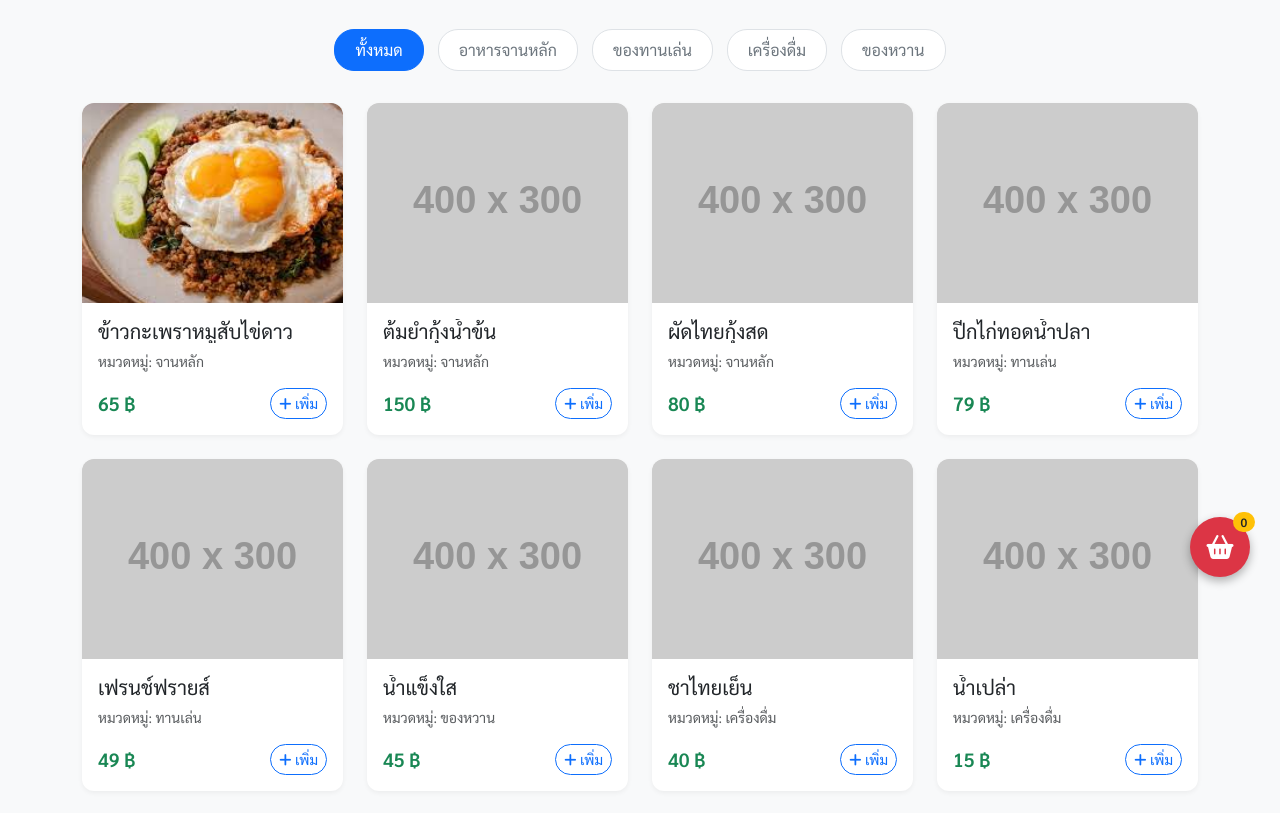
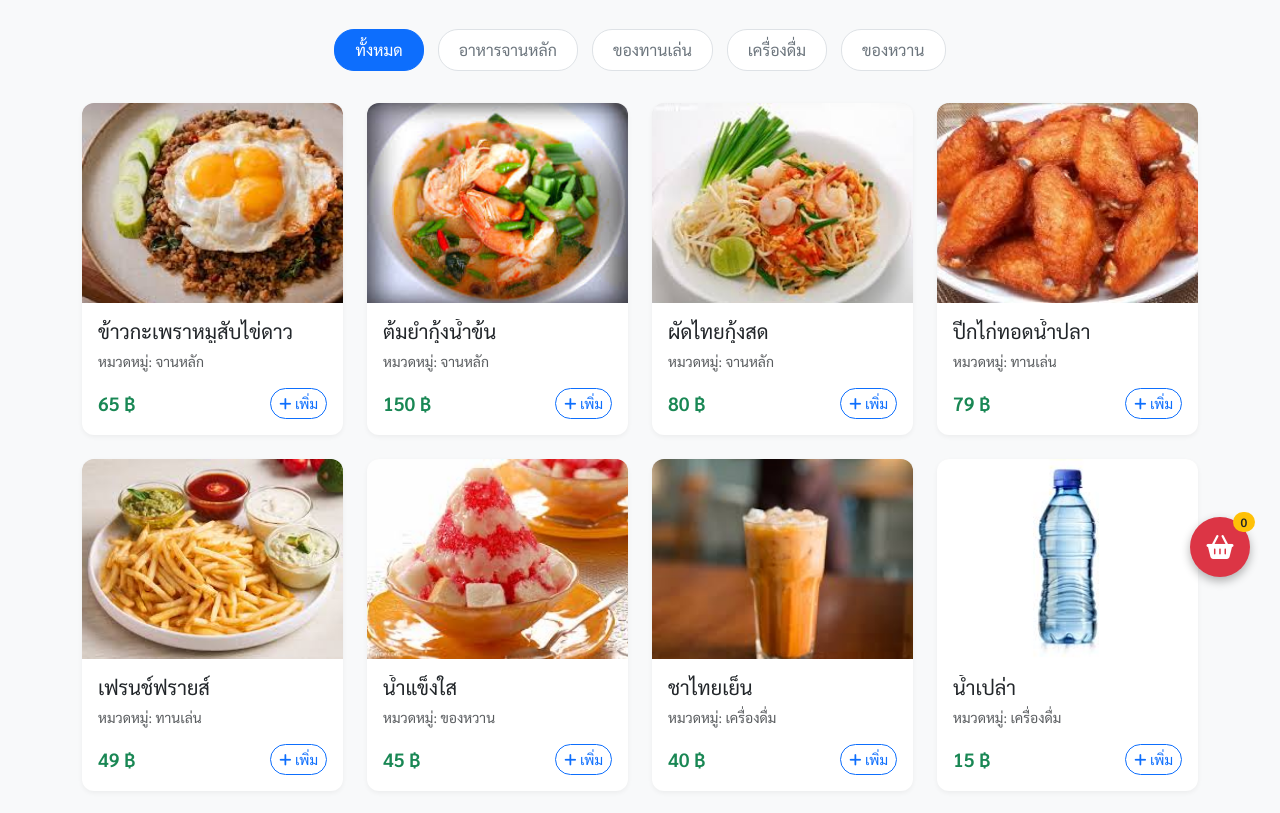
Before and after one commit to job020/Food_delivery, a plain HTML site: page menu.html in a window 1280 px wide. Shown: the part 193-1006 px from the top of the page. Drawn offline with nearby package versions, Linux system fonts and the light colour scheme; placeholder pictures from the web are drawn by us.

Commit message:
เพิ่มรูป

```diff
--- a/menu.html
+++ b/menu.html
@@ -147,13 +147,13 @@
         // 1. Mock Data: เปรียบเสมือนข้อมูลที่ดึงมาจาก D1 ข้อมูลเมนูอาหาร
         const menuItems = [
             { id: 1, name: 'ข้าวกะเพราหมูสับไข่ดาว', category: 'main', price: 65, image: 'image/ข้าวกะเพราหมูสับไข่ดาว.jpg', stock: true },
-            { id: 2, name: 'ต้มยำกุ้งน้ำข้น', category: 'main', price: 150, image: 'https://placehold.co/400x300?text=TomYum', stock: true },
-            { id: 3, name: 'ผัดไทยกุ้งสด', category: 'main', price: 80, image: 'https://placehold.co/400x300?text=PadThai', stock: true },
-            { id: 4, name: 'ปีกไก่ทอดน้ำปลา', category: 'appetizer', price: 79, image: 'https://placehold.co/400x300?text=FriedChicken', stock: true },
-            { id: 5, name: 'เฟรนช์ฟรายส์', category: 'appetizer', price: 49, image: 'https://placehold.co/400x300?text=FrenchFries', stock: true },
-            { id: 6, name: 'น้ำแข็งใส', category: 'dessert', price: 45, image: 'https://placehold.co/400x300?text=IceDessert', stock: true },
-            { id: 7, name: 'ชาไทยเย็น', category: 'beverage', price: 40, image: 'https://placehold.co/400x300?text=ThaiTea', stock: true },
-            { id: 8, name: 'น้ำเปล่า', category: 'beverage', price: 15, image: 'https://placehold.co/400x300?text=Water', stock: true },
+            { id: 2, name: 'ต้มยำกุ้งน้ำข้น', category: 'main', price: 150, image: 'image/ต้มยำกุ้งน้ำข้น.jpg', stock: true },
+            { id: 3, name: 'ผัดไทยกุ้งสด', category: 'main', price: 80, image: 'image/ผัดไทยกุ้งสด.jpg', stock: true },
+            { id: 4, name: 'ปีกไก่ทอดน้ำปลา', category: 'appetizer', price: 79, image: 'image/ปีกไก่ทอดน้ำปลา.jpg', stock: true },
+            { id: 5, name: 'เฟรนช์ฟรายส์', category: 'appetizer', price: 49, image: 'image/เฟรนช์ฟรายส์.jpg', stock: true },
+            { id: 6, name: 'น้ำแข็งใส', category: 'dessert', price: 45, image: 'image/น้ำแข็งใส.jpg', stock: true },
+            { id: 7, name: 'ชาไทยเย็น', category: 'beverage', price: 40, image: 'image/ชาไทยเย็น.jpg', stock: true },
+            { id: 8, name: 'น้ำเปล่า', category: 'beverage', price: 15, image: 'image/น้ำเปล่า.jpg', stock: true },
         ];
 
         let cart = 0;
```
Also changed, not shown: image/ชาไทยเย็น.jpg (added), image/ต้มยำกุ้งน้ำข้น.jpg (added), image/น้ำเปล่า.jpg (added), image/น้ำแข็งใส.jpg (added), image/ปีกไก่ทอดน้ำปลา.jpg (added), image/ผัดไทยกุ้งสด.jpg (added), image/เฟรนช์ฟรายส์.jpg (added).
